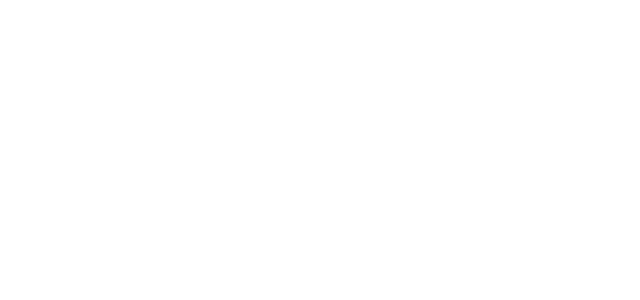
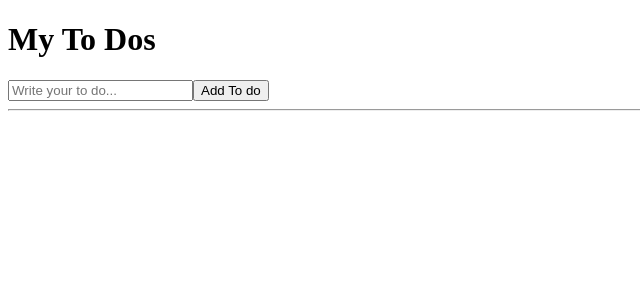
Before and after one commit to sm970309/React-Practice-Movie-App, a React (Create React App) app: page / in a window 1280 px wide. Shown: the top 300 px of the page, without its empty margins (0-640 px from the left). Built offline with nearby package versions, Linux system fonts and the light colour scheme.

Commit message:
Add new file[ToDoListApp.js]

```diff
--- a/src/App.js
+++ /dev/null
@@ -1,9 +0,0 @@
-function App() {
-  return (
-    <div className="App">
-
-    </div>
-  );
-}
-
-export default App;
--- /dev/null
+++ b/src/ToDoList-App.js
@@ -0,0 +1,36 @@
+import { useState } from "react";
+
+function ToDoListApp() {
+  const [todo, setTodo] = useState("");
+  const [todos, setTodos] = useState([]);
+  const onChange = (event) => {
+    setTodo(event.target.value)
+  }
+  const onSubmit = (event) => {
+    event.preventDefault();
+    if (todo == "") return
+    setTodos((current) => [todo, ...current]);
+    setTodo("");
+  }
+
+  return (
+    <div className="App">
+      <h1>My To Dos</h1>
+      <form onSubmit={onSubmit}>
+        <input onChange={onChange} value={todo} type="text" placeholder="Write your to do..."></input>
+        <button>Add To do</button>
+      </form>
+      <hr />
+      <ul>{todos.map((item, index) =>
+        <span>
+          <li key={index}>{item}
+          <button>hi</button></li>
+        </span>)
+      }
+      </ul>
+
+    </div>
+  );
+}
+
+export default ToDoListApp;
--- a/src/index.js
+++ b/src/index.js
@@ -1,11 +1,9 @@
 import React from 'react';
 import ReactDOM from 'react-dom';
-import App from './App';
+import ToDoListApp from './ToDoList-App';
 
 ReactDOM.render(
-  <React.StrictMode>
-    <App />
-  </React.StrictMode>,
+    <ToDoListApp />,
   document.getElementById('root')
 );
 
```
